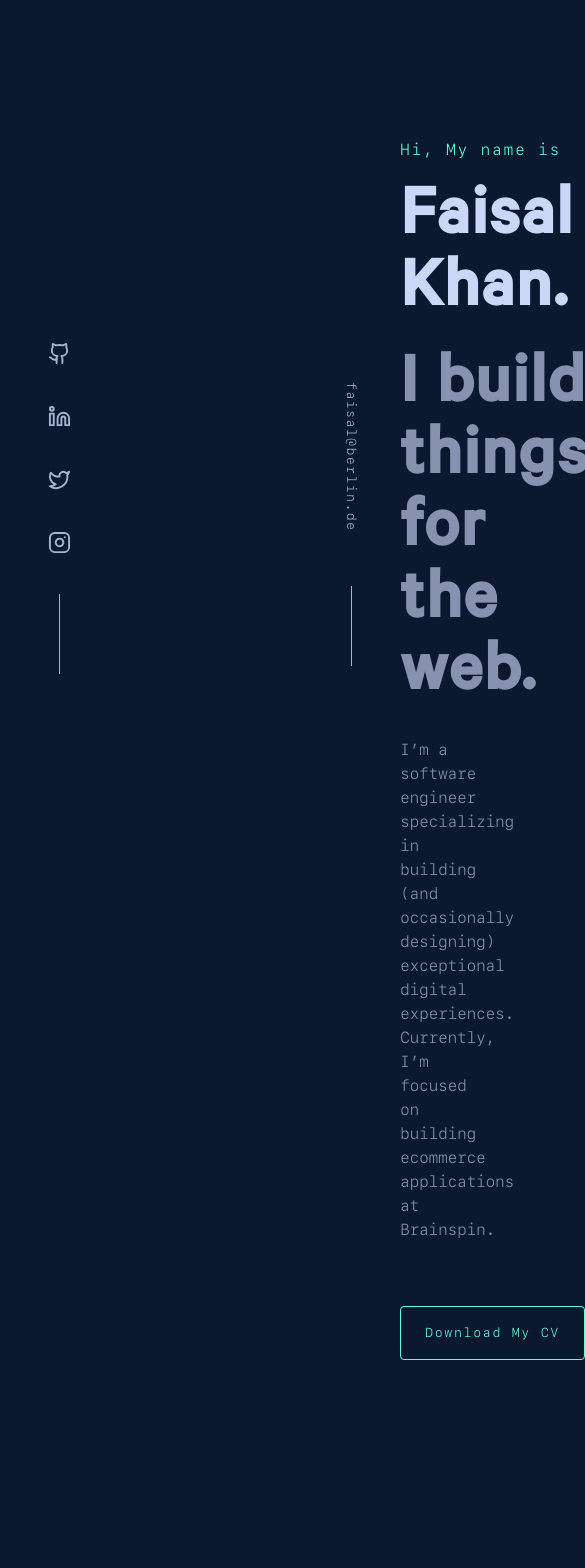
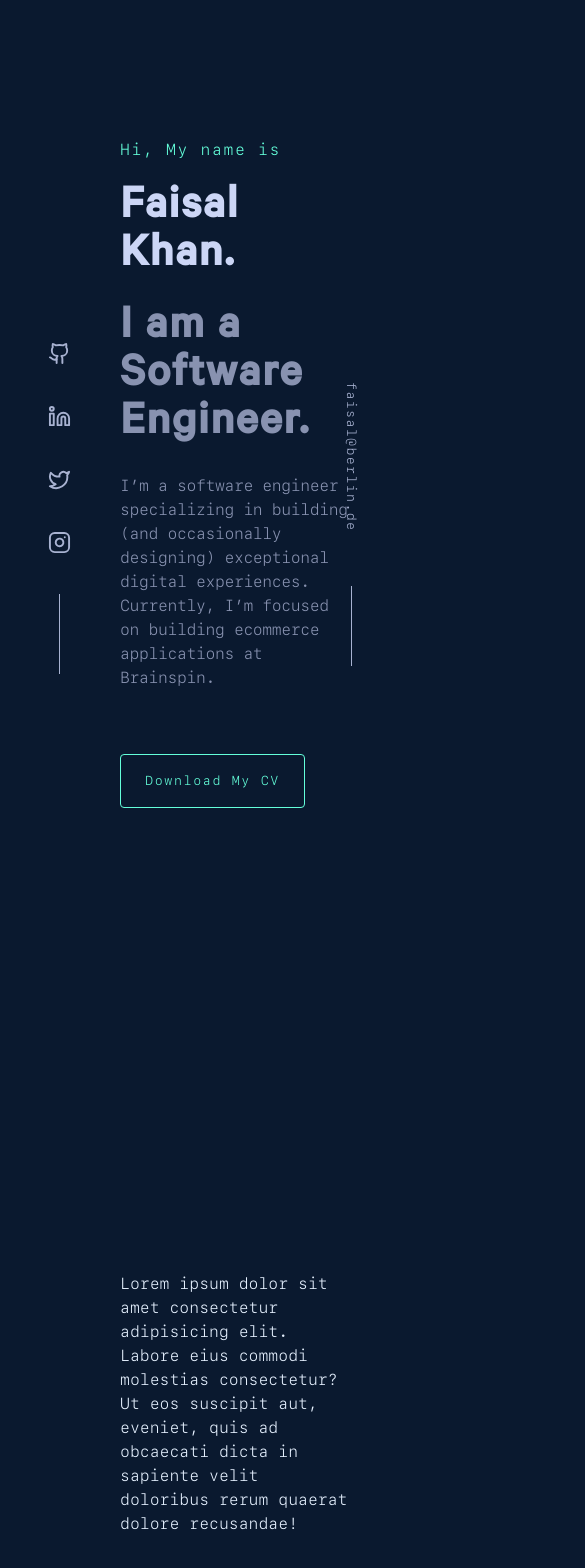
Before and after one commit to faisaltheprofessor/portfolio-v1, a Next.js app: page / in a window 390 px wide. Shown: the part 170-1738 px from the top of the page, 585 px wide, since content can reach past the window. Before the commit the page ends 1530 px from the top, so only its background shows below. Built offline with nearby package versions, Linux system fonts and the light colour scheme.

Commit message:
sections and snappabe

```diff
--- a/src/app/components/navbar.tsx
+++ b/src/app/components/navbar.tsx
@@ -9,7 +9,7 @@ const Navbar = () => {
   return (
     <nav className="h-[42] w-full flex items-center justify-between stick">
       <a href="#"></a>
-      <ul className="hidden md:flex items-center gap-x-8 text-lightest-slate">
+      <ul className="hidden md:flex items-center gap-x-8 text-light-slate">
         {navItmes.map((item) => (
           <li className="hover:text-green" key={item.id}>
             <span className="text-green">0{item.id}. </span>
--- a/src/app/globals.css
+++ b/src/app/globals.css
@@ -3,7 +3,7 @@
 @tailwind utilities;
 
 html, body {
-  height: 100%;;
+  height: 100%;
 }
 
 header {
--- a/src/app/page.tsx
+++ b/src/app/page.tsx
@@ -13,30 +13,43 @@ const Home = () => {
     <>
       <Header />
 
-      <main className={`p-20 flex  h-screen  ml-80  mt-32`}>
+      <main
+        className={`p-20  w-full ml-10 md:w-auto md:ml-40 lg:ml-80 h-screen mx-auto mt-32 transition-all`}
+      >
+        <section className="h-screen flex items-center snap-mandatory">
           <div
             className={`flex flex-col items-start gap-y-6  text-white mx-auto h-full tracking-widest`}
           >
             <h2 className="text-green">Hi, My name is</h2>
             <h1
-            className={`${calibre.className} text-7xl text-lightest-slate font-bold`}
+              className={`${calibre.className} text-5xl md:text-6xl lg:text-7xl text-lightest-slate font-bold`}
             >
               Faisal Khan.
             </h1>
-          <h3 className={`${calibre.className} text-7xl text-slate font-bold`}>
-            I build things for the web.
+            <h3
+              className={`${calibre.className} text-5xl md:text-6xl lg:text-7xl text-slate font-bold`}
+            >
+              I am a Software Engineer.
             </h3>
-
-          <p className="text-slate tracking-tight w-1/2">
+            <p className="text-slate tracking-tight w-full md:w-2/3">
               I’m a software engineer specializing in building (and occasionally
               designing) exceptional digital experiences. Currently, I’m focused
               on building ecommerce applications at Brainspin.
             </p>
-
             <SolidButton className="mt-10 text-[13px] px-6 py-4">
               Download My CV
             </SolidButton>
           </div>
+        </section>
+
+        <section className="h-screen flex items-center snap-mandatory snap-center">
+          <p className="text-white">
+            Lorem ipsum dolor sit amet consectetur adipisicing elit. Labore eius
+            commodi molestias consectetur? Ut eos suscipit aut, eveniet, quis ad
+            obcaecati dicta in sapiente velit doloribus rerum quaerat dolore
+            recusandae!
+          </p>
+        </section>
       </main>
     </>
   );
```
Lines whose indentation alone changed are shown as unchanged.
